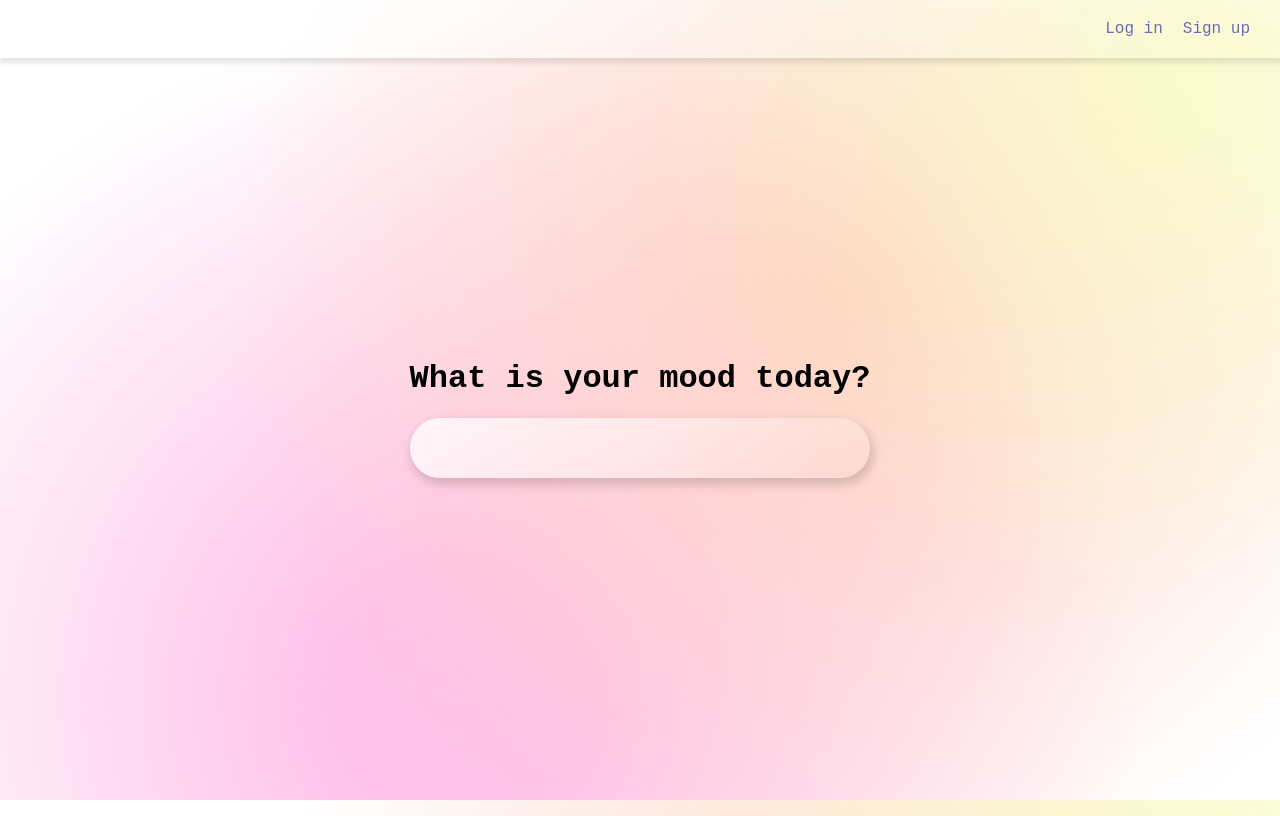
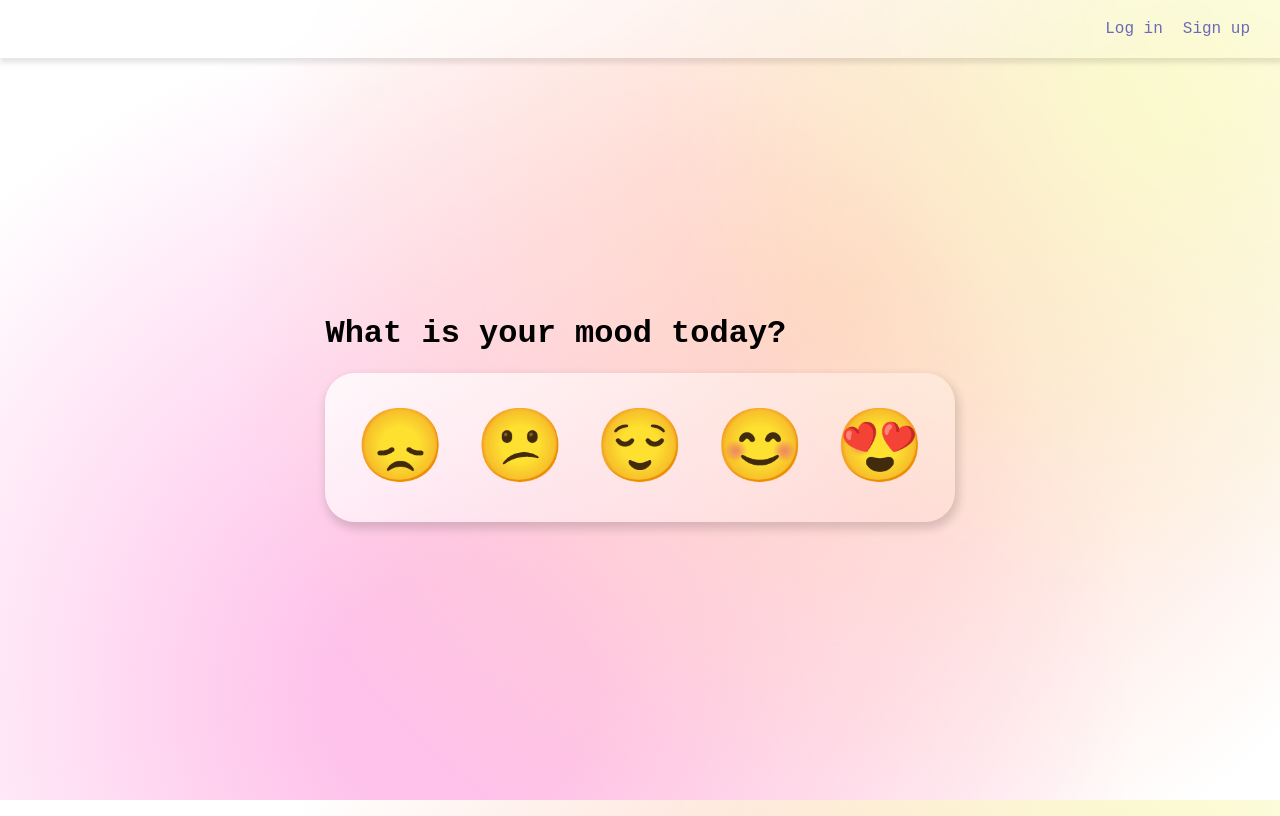
Before and after one commit to llopezin/mood_tracker, a Next.js app in the folder app/: page / in a window 1280 px wide. Built offline with nearby package versions, Linux system fonts and the light colour scheme; what @apollo/experimental-nextjs-app-support would draw is missing.

Commit message:
fix: update emoji buttons to consume recently added emojis map

```diff
--- a/app/src/components/moodSelector/moodButton.tsx
+++ b/app/src/components/moodSelector/moodButton.tsx
@@ -17,7 +17,7 @@ export const MoodButton = ({ mood, children, action }: MoodButtonProps) => {
       className="button-mood button--animate-press"
     >
       <span className="sr-only">{children}</span>
-      {moodEmojis[mood]}
+      {moodEmojis.get(mood)}
     </button>
   );
 };
```
